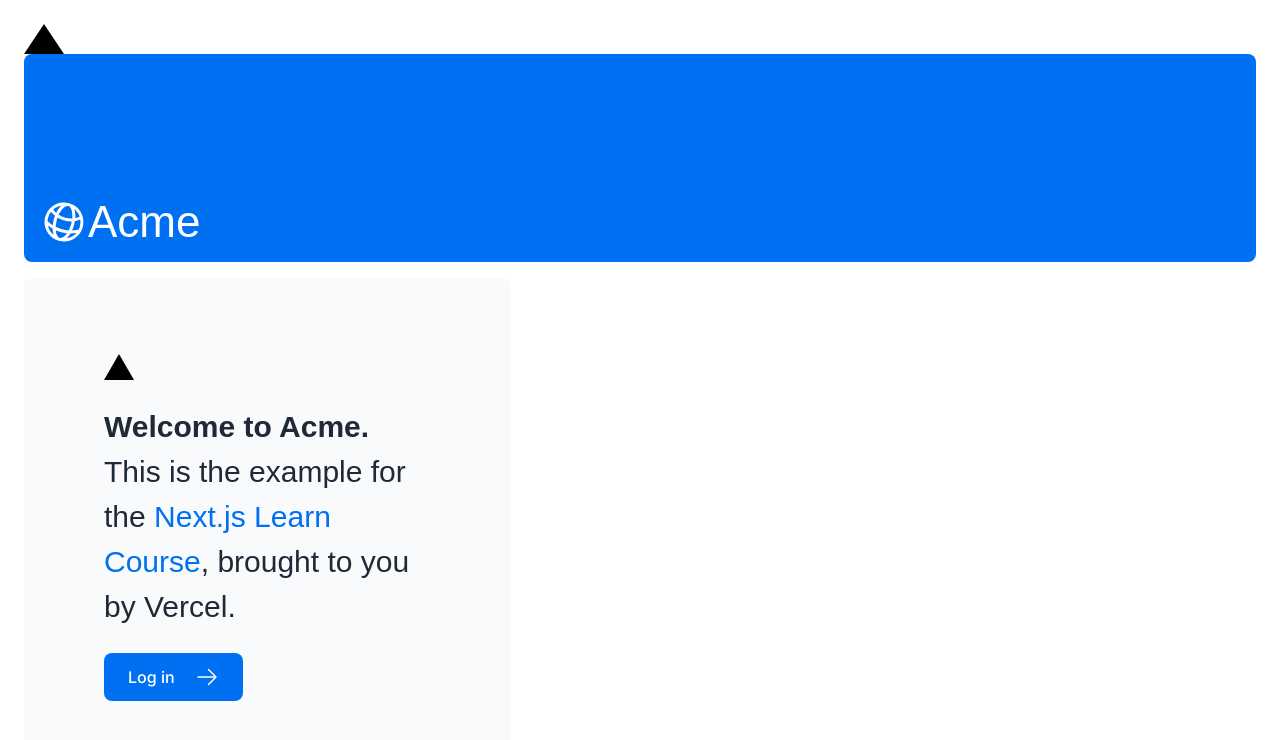
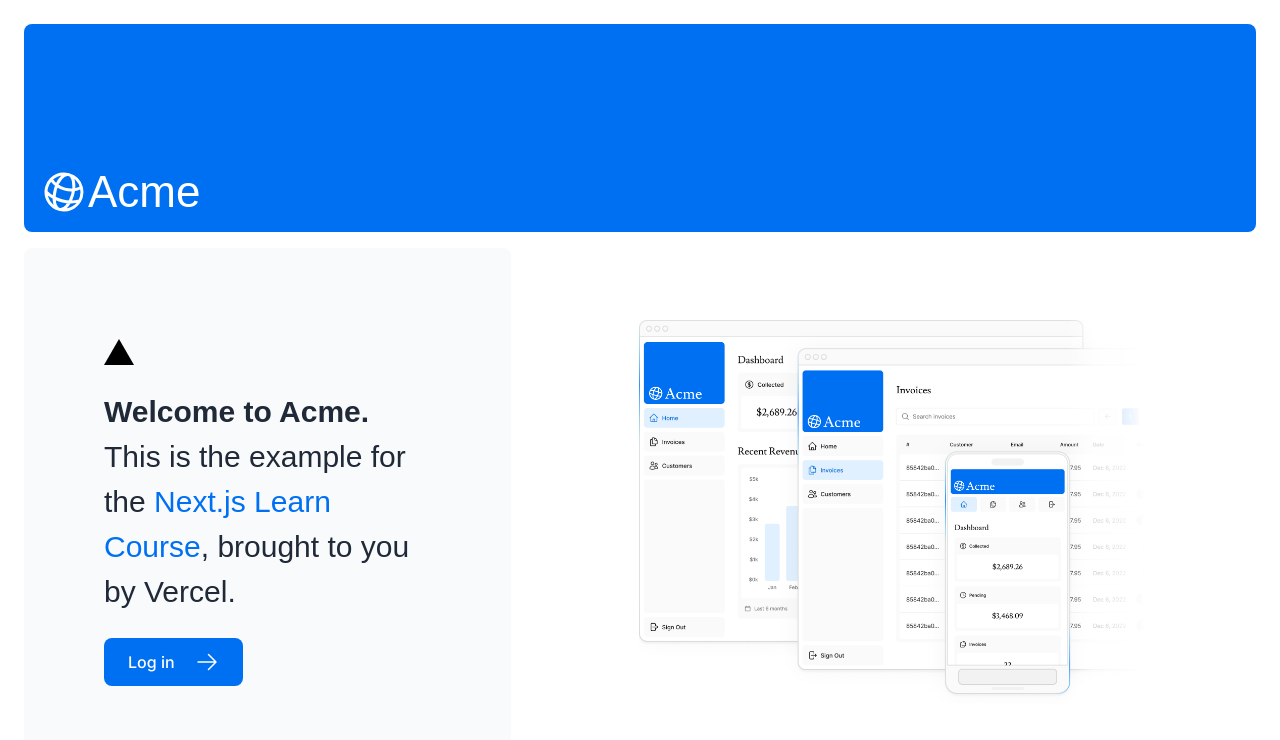
Before and after one commit to deftorch/nextjs-learn, a Next.js app: page / in a window 1280 px wide. Shown: the top 740 px of the page. Built offline with nearby package versions, Linux system fonts and the light colour scheme; a web font is replaced by a local one.

Commit message:
Add Customers and Invoices pages, and implement Layout with SideNav

```diff
--- /dev/null
+++ b/app/dashboard/customers/page.tsx
@@ -0,0 +1,3 @@
+export default function Page() {
+  return <p>Customers Page</p>;
+}
--- /dev/null
+++ b/app/dashboard/invoices/page.tsx
@@ -0,0 +1,3 @@
+export default function Page() {
+  return <p>Invoices Page</p>;
+}
--- /dev/null
+++ b/app/dashboard/layout.tsx
@@ -0,0 +1,12 @@
+import SideNav from '@/app/ui/dashboard/sidenav';
+
+export default function Layout({ children }: { children: React.ReactNode }) {
+  return (
+    <div className="flex h-screen flex-col md:flex-row md:overflow-hidden">
+      <div className="w-full flex-none md:w-64">
+        <SideNav />
+      </div>
+      <div className="grow p-6 md:overflow-y-auto md:p-12">{children}</div>
+    </div>
+  );
+}
--- /dev/null
+++ b/app/dashboard/page.tsx
@@ -0,0 +1,3 @@
+export default function Page() {
+  return <p>Dashboard Page</p>;
+}
--- a/app/page.tsx
+++ b/app/page.tsx
@@ -2,14 +2,14 @@
 import AcmeLogo from '@/app/ui/acme-logo';
 import { ArrowRightIcon } from '@heroicons/react/24/outline';
 import Link from 'next/link';
-import styles from '@/app/ui/home.module.css';
+//import styles from '@/app/ui/home.module.css';
 import { lusitana } from '@/app/ui/fonts';
-
+import Image from 'next/image';
 
 export default function Page() {
   return (
     <main className="flex min-h-screen flex-col p-6">
-      <div className={styles.shape} />
+      {/* <div className={styles.shape} /> */}
       <div className="flex h-20 shrink-0 items-end rounded-lg bg-blue-500 p-4 md:h-52">
         <AcmeLogo />
       </div>
@@ -31,7 +31,20 @@
           </Link>
         </div>
         <div className="flex items-center justify-center p-6 md:w-3/5 md:px-28 md:py-12">
-          {/* Add Hero Images Here */}
+          <Image
+            src="/hero-desktop.png"
+            width={1000}
+            height={760}
+            className="hidden md:block"
+            alt="Screenshots of the dashboard project showing desktop version"
+          />
+          <Image
+            src="/hero-mobile.png"
+            width={560}
+            height={620}
+            className="block md:hidden"
+            alt="Screenshot of the dashboard project showing mobile version"
+          />
         </div>
       </div>
     </main>
```
